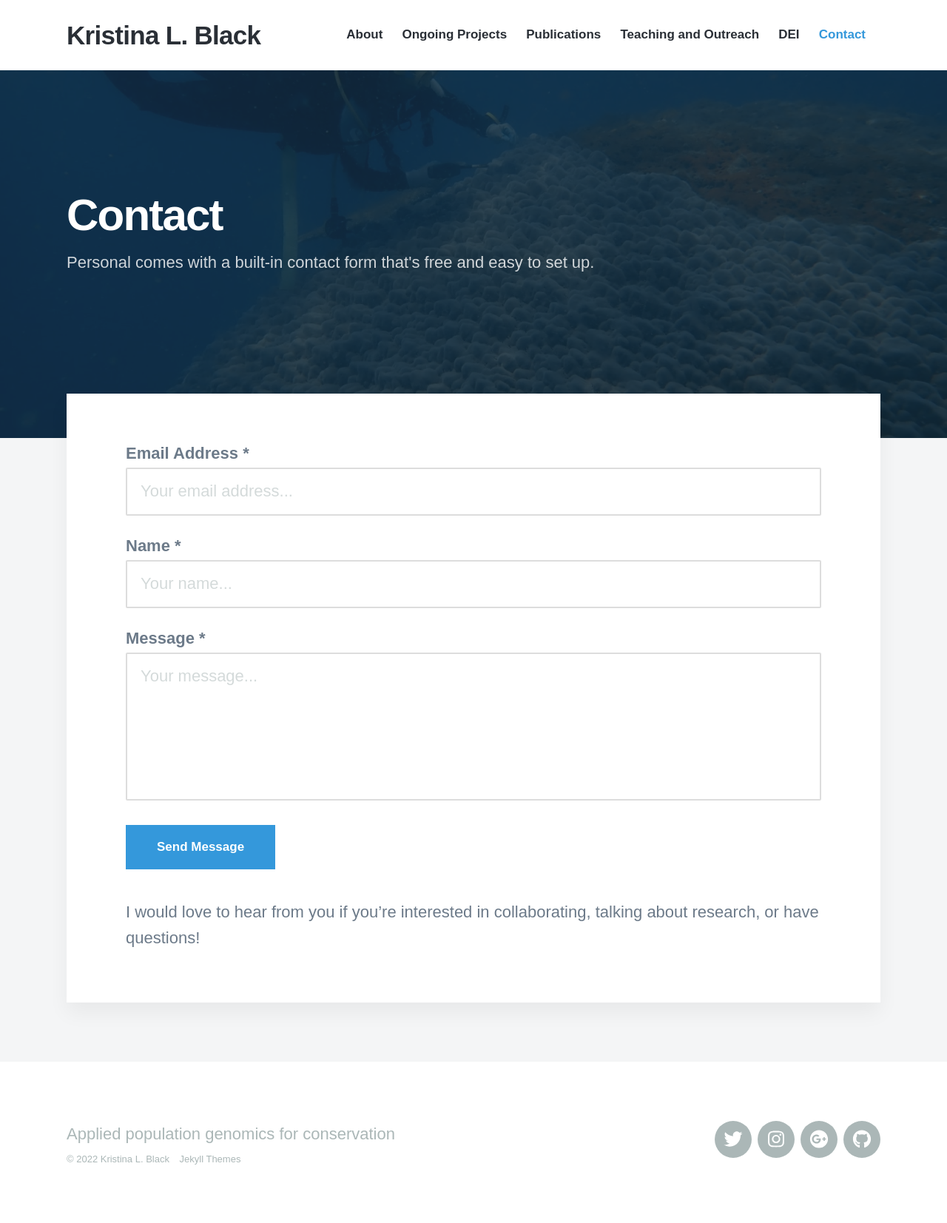
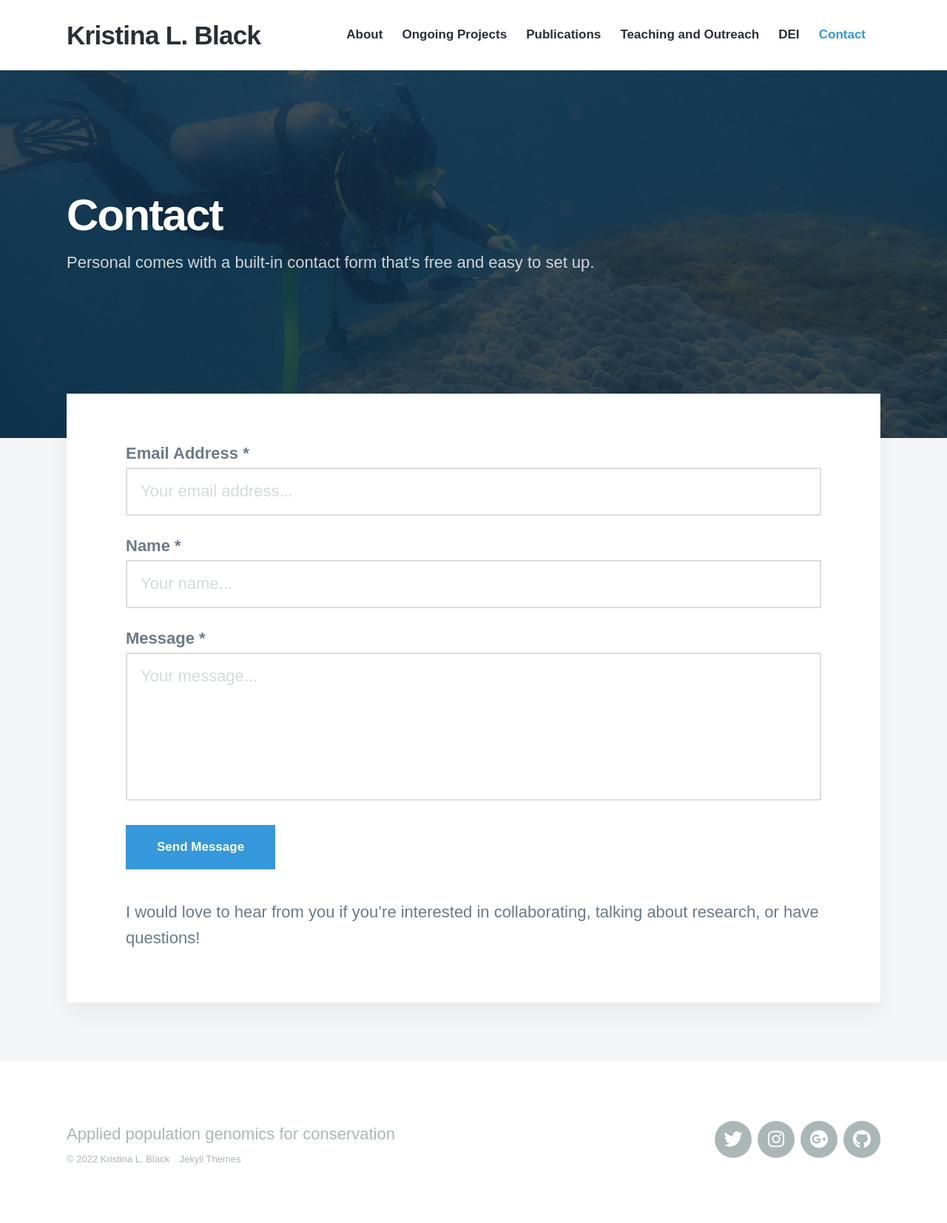
Before and after one commit to kristinaleilani/kristinaleilani.github.io, a Jekyll site: the page built from _pages/contact.md, in a window 1280 px wide. Shown: the whole page at 74% size. Built offline with Jekyll 4.4.1, drawn with Linux system fonts in a browser that asks for light colours; nearby versions of some CDN libraries; some web fonts are replaced.

Commit message:
Update contact.md

```diff
--- a/_pages/contact.md
+++ b/_pages/contact.md
@@ -2,7 +2,7 @@
 title: Contact
 subtitle: Personal comes with a built-in contact form that's free and easy to set up.
 description: Personal is the perfect theme for developers, designers and other creatives.
-featured_image: /images/Sample_massivePorites_2.jpg
+featured_image: /images/Sampling_massivePorites_3.JPG
 ---
 
 {% include contact-form.html %}
```
